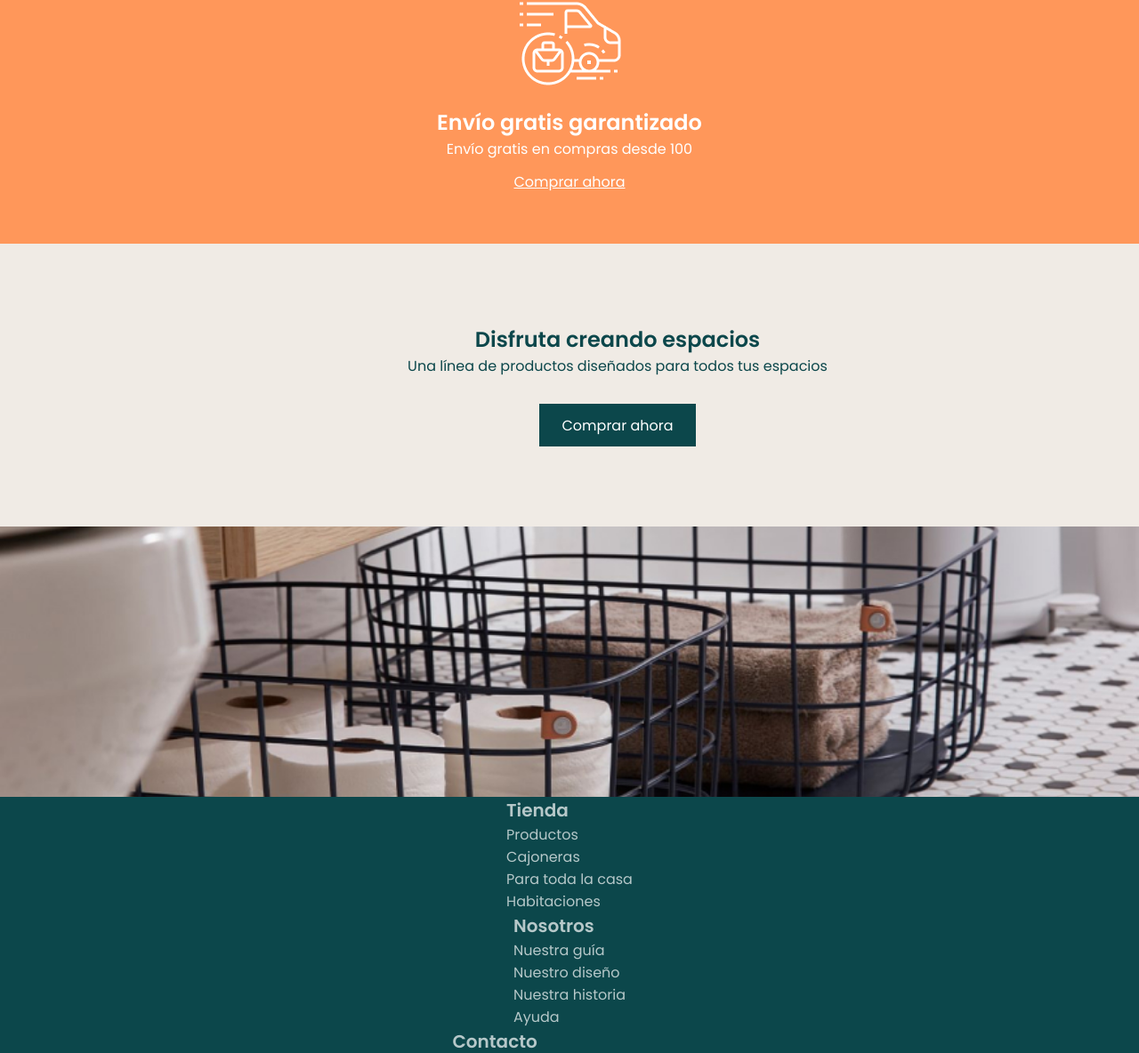
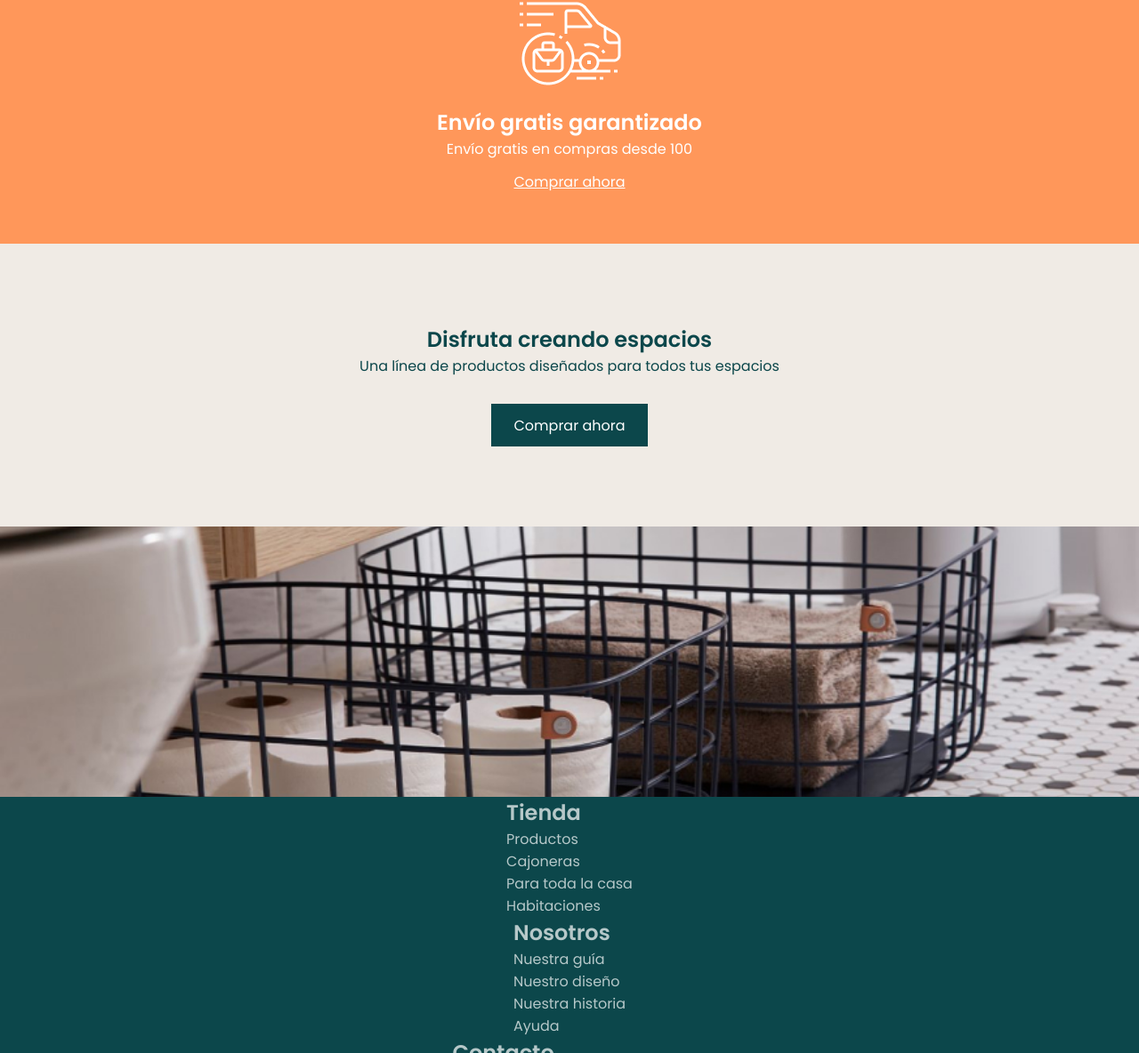
Before and after one commit to Adalab/modulo-1-evaluacion-final-tanferest, a website: page src/html/index.html in a window 1280 px wide. Shown: the part 1374-2558 px from the top of the page at 89% size. Drawn offline with nearby package versions, Linux system fonts and the light colour scheme; files that its build step writes are made by us from their sources; files whose address does not match are found by name.

Commit message:
add paddings on module 4

```diff
--- a/src/html/partials/footer.html
+++ b/src/html/partials/footer.html
@@ -1,6 +1,6 @@
 <footer class="footer">
   <nav class="footer__nav">
-      <h2 class="footer__title">Tienda</h2>
+      <h2 class="footer__nav--title">Tienda</h2>
       <ul>
         <li>
           <a class="footer__nav--item" href="https://adalab.es" target="_blank">Productos</a>
@@ -16,9 +16,9 @@
         </li>
       </ul>
     </nav>
-    <nav class="footer__nav">
-      <h2 class="footer__title">Nosotros</h2>
-      <ul>
+    <nav>
+      <h2 class="footer__nav--title">Nosotros</h2>
+      <ul class="footer__nav">
         <li>
           <a class="footer__nav--item" href="https://adalab.es" target="_blank">Nuestra guía</a>
         </li>
@@ -34,7 +34,7 @@
       </ul>
     </nav>
     <nav class="footer__nav">
-      <h2 class="footer__title">Contacto</h2>
+      <h2 class="footer__nav--title">Contacto</h2>
       <a class="footer__nav--item" href="mailto:ayuda@openspaces.com">ayuda@openspaces.com</a>
       <a class="footer__nav--item" href="https://adalab.es" target="_blank">Socios</a>
       <nav class="footer__nav--social">
--- a/src/html/partials/header.html
+++ b/src/html/partials/header.html
@@ -1,4 +1,4 @@
-<header class="header">
+<header id="home" class="header">
     <nav class="fixnav">
       <a class="fixnav__burguer icon__link" href="https://adalab.es" target="_blank"><i class="fa-solid fa-bars"></i></a>
       <ul class="fixnav__list">
@@ -12,7 +12,7 @@
           <a class="fixnav__list--item" href="https://adalab.es" target="_blank">Tienda</a>
         </li>
         <li>
-          <a id="home" class="fixnav__list--item" href="#home">Inicio</a>
+          <a class="fixnav__list--item" href="#home">Inicio</a>
         </li>
       </ul>
     </nav>
--- a/src/html/partials/main.html
+++ b/src/html/partials/main.html
@@ -43,7 +43,7 @@
   <!-- MODULE 4 -->
 
   <section class="module4">
-    <article class="module4__item wrapper">
+    <article class="module4__item">
       <h2 class="module4__item--title">Disfruta creando espacios</h2>
       <p class="module4__item--content">
         Una línea de productos diseñados para todos tus espacios
--- a/src/scss/layout/_main.scss
+++ b/src/scss/layout/_main.scss
@@ -83,7 +83,10 @@
     color: $text1;
     text-align: center;
     &__item {
-        padding: 90px 0;
+        display: flex;
+        flex-direction: column;
+        align-items: center;
+        padding: 90px 27px;
         &--content {
             margin-bottom: 30px;
         }
--- a/src/scss/pages/_index.scss
+++ b/src/scss/pages/_index.scss
@@ -2,11 +2,3 @@
     font-family: 'Poppins', sans-serif;
     font-size: 16px;
 }
-
-.wrapper {
-    width: 90%;
-    margin: 0 auto;
-    @include tablet {
-        margin: 0 118px;
-    }
-}
```
